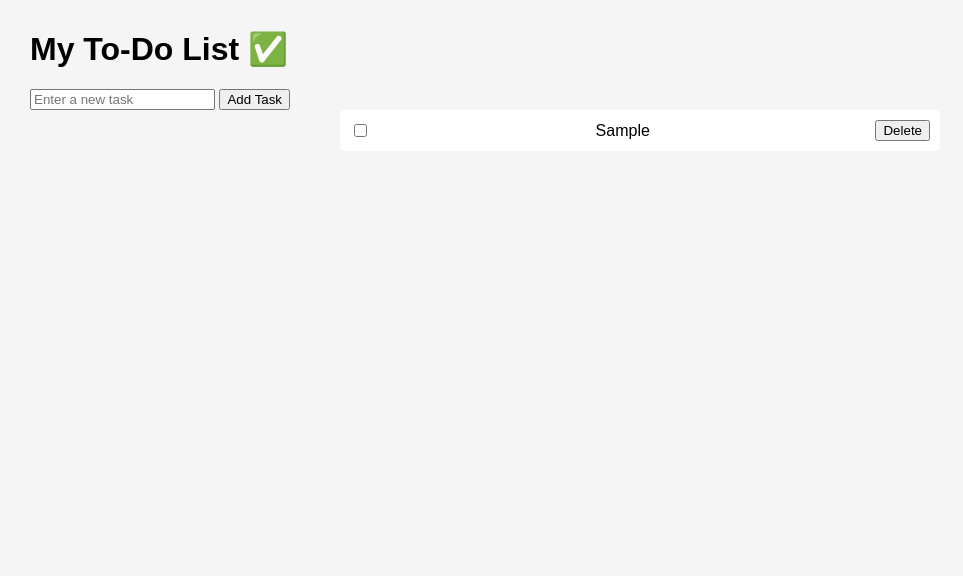
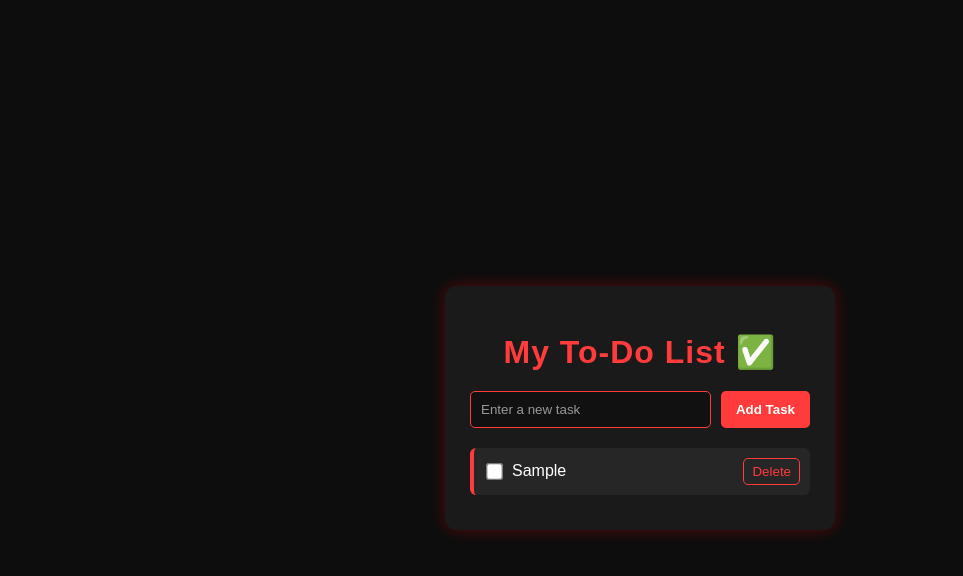
Before and after one commit to issamabchri-spec/Java-Script, a plain HTML site: page Realisation/index.html in a window 1280 px wide. Both pictures are taken after typing "Sample" into the empty fields and a click on the button "Add Task". Shown: the whole page, without its empty margins (0-963 px from the left). Drawn offline with Linux system fonts and the light colour scheme.

Commit message:
style.css

```diff
--- a/Realisation/style.css
+++ b/Realisation/style.css
@@ -1,46 +1,114 @@
+
 body {
-  font-family: Arial, sans-serif;
-  margin: 30px;
-  background-color: #f5f5f5;
+  font-family: 'Poppins', sans-serif;
+  background: #0d0d0d;
+  display: flex;
+  justify-content: center;
+  align-items: center;
+  height: 100vh;
+  color: #fff;
 }
-h2 {
+
+.container {
+  background: #1a1a1a;
+  padding: 25px;
+  border-radius: 12px;
+  box-shadow: 0 0 15px rgba(255, 0, 0, 0.3);
+  width: 340px;
+}
+
+h1 {
   text-align: center;
+  color: #ff3b3b;
+  margin-bottom: 20px;
+  letter-spacing: 1px;
 }
-#task-form {
-  text-align: center;
+
+.input-section {
+  display: flex;
   margin-bottom: 20px;
 }
-#task-input {
-  width: 60%;
-  padding: 8px;
+
+#taskInput {
+  flex: 1;
+  padding: 10px;
+  border: 1px solid #ff3b3b;
+  border-radius: 5px;
+  background: #111;
+  color: #fff;
 }
-#add-btn {
-  padding: 8px 12px;
+
+#taskInput::placeholder {
+  color: #999;
 }
-ul {
+
+#addBtn {
+  padding: 10px 15px;
+  margin-left: 10px;
+  border: none;
+  background-color: #ff3b3b;
+  color: white;
+  border-radius: 5px;
+  cursor: pointer;
+  font-weight: bold;
+  transition: 0.3s;
+}
+
+#addBtn:hover {
+  background-color: #ff1a1a;
+  transform: scale(1.05);
+}
+
+#taskList {
   list-style-type: none;
   padding: 0;
-  max-width: 600px;
-  margin: auto;
+  margin: 0;
 }
-li {
-  background: #fff;
+
+#taskList li {
+  background: #262626;
+  padding: 10px;
   margin-bottom: 10px;
-  padding: 10px;
+  border-radius: 6px;
   display: flex;
   justify-content: space-between;
   align-items: center;
+  border-left: 4px solid #ff3b3b;
+  transition: 0.3s;
+}
+
+#taskList li:hover {
+  background: #333;
+}
+
+.task-text {
+  flex: 1;
+  margin-left: 8px;
+  color: #fff;
+}
+
+.completed {
+  text-decoration: line-through;
+  color: #888;
+}
+
+.delete-btn {
+  background: transparent;
+  color: #ff3b3b;
+  border: 1px solid #ff3b3b;
+  padding: 5px 8px;
   border-radius: 5px;
+  cursor: pointer;
+  transition: 0.3s;
 }
-li.completed {
-  text-decoration: line-through;
-  opacity: 0.6;
+
+.delete-btn:hover {
+  background: #ff3b3b;
+  color: #fff;
 }
-button.delete {
-  background: red;
-  color: white;
-  border: none;
-  padding: 5px 8px;
-  border-radius: 4px;
+
+input[type="checkbox"] {
+  accent-color: #ff3b3b;
+  transform: scale(1.3);
   cursor: pointer;
 }
```
